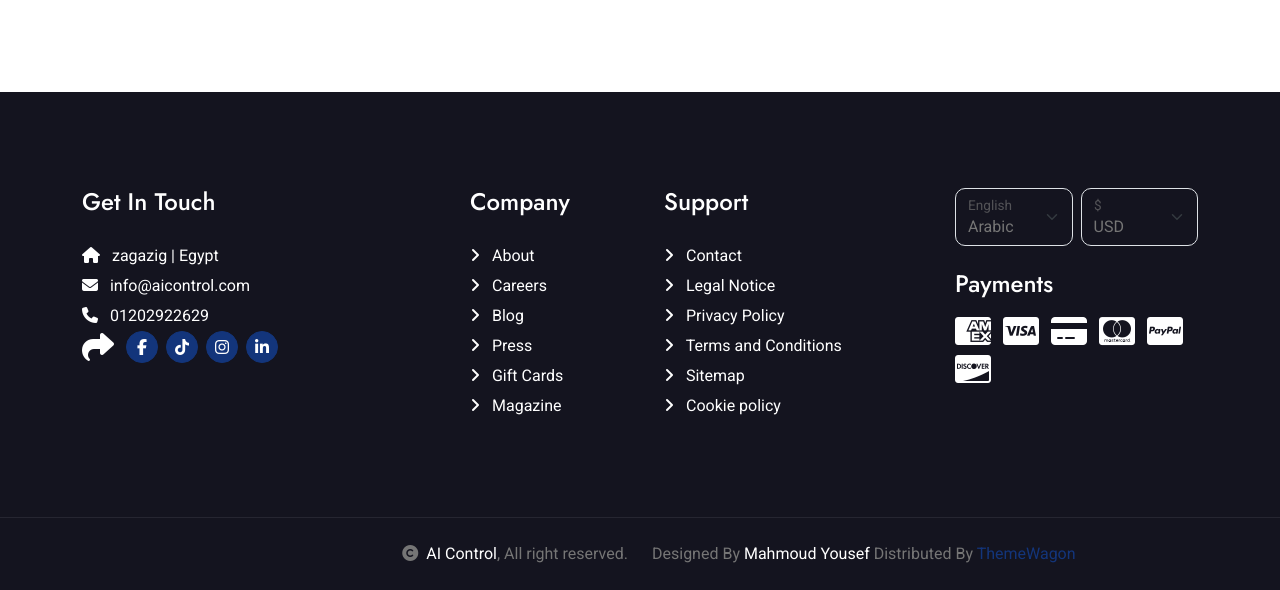
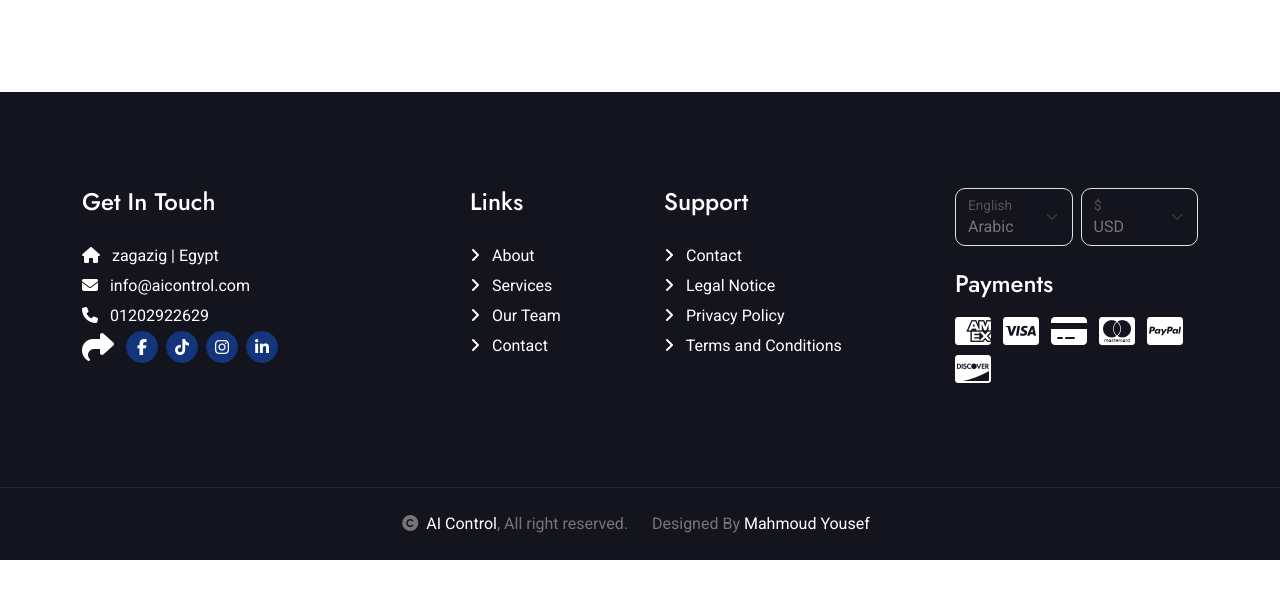
Before and after one commit to Mmy2000/z_marketing, a Django app: page /about/ in a window 1280 px wide. Shown: the part 1059-1649 px from the top of the page. After the commit the page ends 1619 px from the top, so only its background shows below. Run offline with Django 4.2, Linux system fonts and the light colour scheme; data comes from the database, SQL or seed files in the repository; both versions use the stored data as it was after the commit; some libraries are stand-ins or nearby versions.

```diff
--- a/templates/base.html
+++ b/templates/base.html
@@ -152,13 +152,12 @@
                     </div>
                     <div class="col-md-6 col-lg-6 col-xl-2">
                         <div class="footer-item d-flex  flex-column">
-                            <h4 class="mb-4 text-white">Company</h4>
+                            <h4 class="mb-4 text-white">Links</h4>
                             <a href="{% url 'about'%}"><i class="fas fa-angle-right me-2"></i> About</a>
-                            <a href=""><i class="fas fa-angle-right me-2"></i> Careers</a>
-                            <a href=""><i class="fas fa-angle-right me-2"></i> Blog</a>
-                            <a href=""><i class="fas fa-angle-right me-2"></i> Press</a>
-                            <a href=""><i class="fas fa-angle-right me-2"></i> Gift Cards</a>
-                            <a href=""><i class="fas fa-angle-right me-2"></i> Magazine</a>
+                            <a href="{% url 'service_list'%}"><i class="fas fa-angle-right me-2"></i> Services</a>
+                            <a href="{% url 'team'%}"><i class="fas fa-angle-right me-2"></i> Our Team</a>
+                            <a href="{% url 'contact'%}"><i class="fas fa-angle-right me-2"></i> Contact</a>
+
                         </div>
                     </div>
                     <div class="col-md-6 col-lg-6 col-xl-3">
@@ -168,8 +167,7 @@
                             <a href=""><i class="fas fa-angle-right me-2"></i> Legal Notice</a>
                             <a href=""><i class="fas fa-angle-right me-2"></i> Privacy Policy</a>
                             <a href=""><i class="fas fa-angle-right me-2"></i> Terms and Conditions</a>
-                            <a href=""><i class="fas fa-angle-right me-2"></i> Sitemap</a>
-                            <a href=""><i class="fas fa-angle-right me-2"></i> Cookie policy</a>
+
                         </div>
                     </div>
                     <div class="col-md-6 col-lg-6 col-xl-3">
@@ -229,7 +227,7 @@
                         <!--/*** This template is free as long as you keep the below author’s credit link/attribution link/backlink. ***/-->
                         <!--/*** If you'd like to use the template without the below author’s credit link/attribution link/backlink, ***/-->
                         <!--/*** you can purchase the Credit Removal License from "https://htmlcodex.com/credit-removal". ***/-->
-                        Designed By <a class="text-white" href="https://mmyousef.pythonanywhere.com/">Mahmoud Yousef</a> Distributed By <a href="https://themewagon.com">ThemeWagon</a>
+                        Designed By <a class="text-white" href="https://mmyousef.pythonanywhere.com/">Mahmoud Yousef</a>
                     </div>
                     </div>
                 </div>
```
Also changed, not shown: db.sqlite3.
